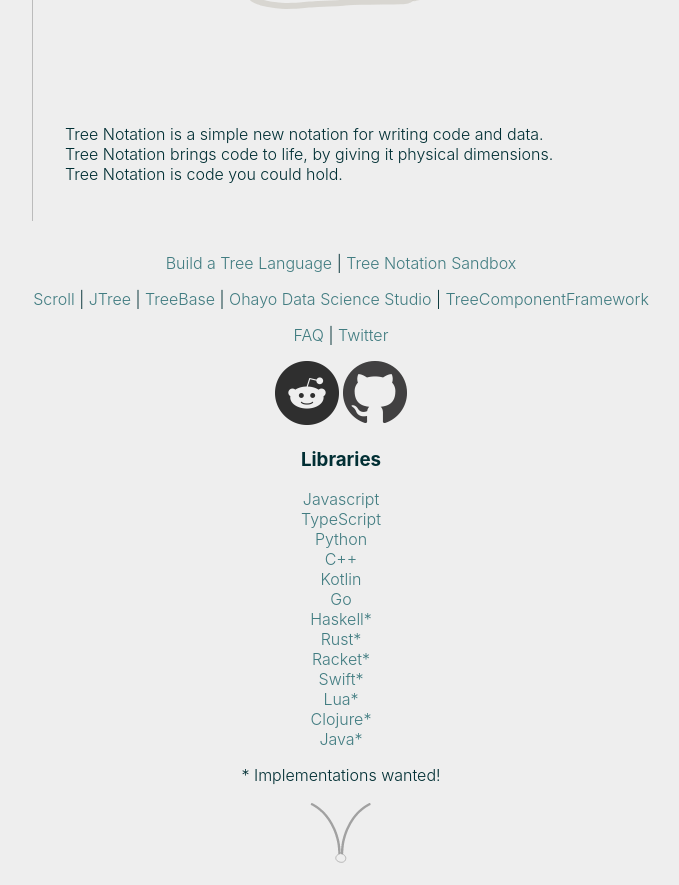
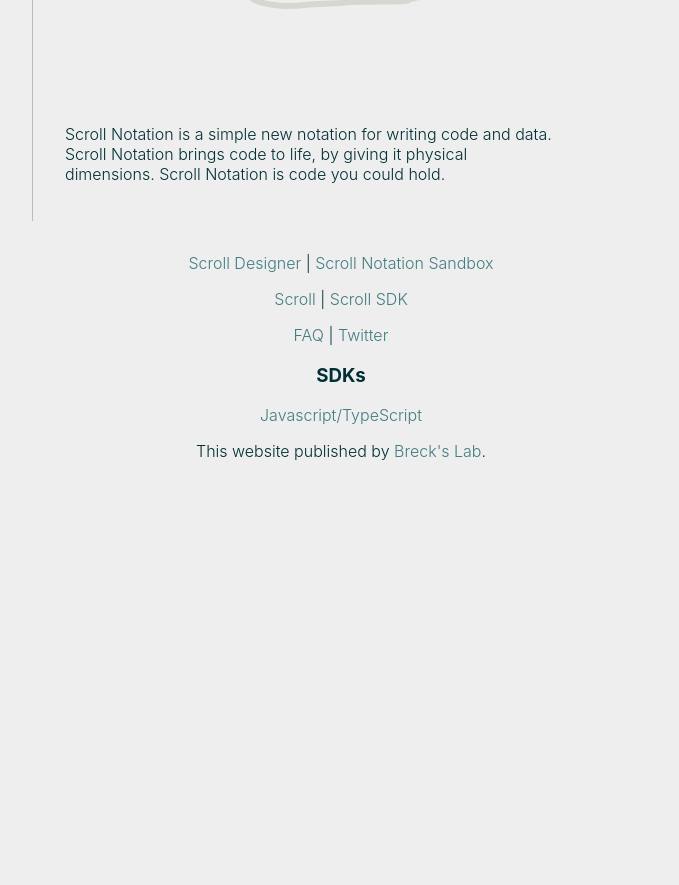
Before and after one commit to breck7/particles.scroll.pub, a plain HTML site: page index.html in a window 1280 px wide. Shown: the part 500-1385 px from the top of the page, without its empty margins (299-978 px from the left). After the commit the page ends 977 px from the top, so only its background shows below. Drawn offline with Linux system fonts and the light colour scheme.

Commit message:
checkpoint

```diff
--- a/index.html
+++ b/index.html
@@ -101,45 +101,45 @@
         height: 5rem;
       }
     </style>
-    <title>Tree Notation</title>
+    <title>Scroll Notation</title>
     <script src="lib/jtree.browser.js"></script>
     <script>
       const data = new jtree.TreeNode(`helloWorld3D
  title Hello world
- description Tree Notation is a simple new notation for writing code and data. Tree Notation brings code to life, by giving it physical dimensions. Tree Notation is code you could hold.
+ description Scroll Notation is a simple new notation for writing code and data. Scroll Notation brings code to life, by giving it physical dimensions. Scroll Notation is code you could hold.
 noSyntaxChars
  title No Syntax
- description Say goodbye to unnecessary syntax characters! Tree Notation drops those. The Tree Notation Experiment is to see if we can ditch all of that syntax for easier parsing without losing functionality.
+ description Say goodbye to unnecessary syntax characters! Scroll Notation drops those. The Scroll Notation Experiment is to see if we can ditch all of that syntax for easier parsing without losing functionality.
 createLanguages
  title Create New Languages
- description Tree Notation is a basic building block that you can build higher level Tree Languages on top of. <a href="https://jtree.treenotation.org/designer/">Try it now</a>.
+ description Scroll Notation is a basic building block that you can build higher level Tree Languages on top of. <a href="https://sdk.scroll.pub/designer/">Try it now</a>.
 paper
  title Works Offline
- description You can use Tree Notation with pen and paper too. <a href="https://en.wikipedia.org/wiki/Graph_paper">Graph paper</a> works great. For example, healthcare providers could write notes directly in Tree Notation. This can make it easier for lab scientists to analyze that data later on.
+ description You can use Scroll Notation with pen and paper too. <a href="https://en.wikipedia.org/wiki/Graph_paper">Graph paper</a> works great. For example, healthcare providers could write notes directly in Scroll Notation. This can make it easier for lab scientists to analyze that data later on.
 programWithPictures
  title Program With Pictures
- description Tree Notation can easily support non-traditional programming language designs. For example, you can design new Tree Languages that use <a href="https://github.com/publicdomaincompany/jtree/tree/main/langs/poop">pictures instead of words</a>.
+ description Scroll Notation can easily support non-traditional programming language designs. For example, you can design new Tree Languages that use <a href="https://github.com/publicdomaincompany/jtree/tree/main/langs/poop">pictures instead of words</a>.
 webForms
  title Web Forms Reinvented
- description Tree Notation could be the future of web forms. Web forms would still be able to look and operate just like they do today, but under the hood web forms could soon be creating Tree Notation documents. Designing forms would be easier. Autocomplete would be better. And eReceipts and copy/paste for web forms could become standard. <a href="https://github.com/treenotation/copypaster">See demo.</a>
+ description Scroll Notation could be the future of web forms. Web forms would still be able to look and operate just like they do today, but under the hood web forms could soon be creating Scroll Notation documents. Designing forms would be easier. Autocomplete would be better. And eReceipts and copy/paste for web forms could become standard. <a href="https://github.com/treenotation/copypaster">See demo.</a>
 cleanData
  title Bug Free Data
- description We no longer need to store our data in error prone CSV, XML, or JSON. Tree Notation gives us a simpler, more powerful encoding for data with lots of new advanced features. See an <a href="https://jtree.treenotation.org/designer/#standard%20iris">early example</a>.
+ description We no longer need to store our data in error prone CSV, XML, or JSON. Scroll Notation gives us a simpler, more powerful encoding for data with lots of new advanced features. See an <a href="https://sdk.scroll.pub/designer/#standard%20iris">early example</a>.
 programsAreAlsoSpreadsheets
  title Programs Are Spreadsheets
- description With Tree Notation, you think of code as being in rows and cells, just like in spreadsheets. Future spreadsheet applications could save their files in Tree Languages.
+ description With Scroll Notation, you think of code as being in rows and cells, just like in spreadsheets. Future spreadsheet applications could save their files in Tree Languages.
 visualProgramming
  title Visual Programming
- description Tree Notation might help make true visual programming a reality. Visual editors generate clean Tree Language code under the hood, that, with the help of tools, may be as good as the same code handwritten. Try an <a href="https://ohayo.computer">early example</a>.
+ description Scroll Notation might help make true visual programming a reality. Visual editors generate clean Tree Language code under the hood, that, with the help of tools, may be as good as the same code handwritten. Try an <a href="https://ohayo.computer">early example</a>.
 apis
  title A New Wave of APIs
- description In the 2000's, JSON was invented and as a simpler XML it led to an explosion in new web APIs. In the 2020's Tree Notation could do a similar thing. Compared to JSON APIs, Tree Notation APIs could be easier for end users, more intelligent through shared grammars, and more robust via reduced complexity. See an <a href="https://jtree.treenotation.org/designer/#standard%20arrow">early demo</a>.
+ description In the 2000's, JSON was invented and as a simpler XML it led to an explosion in new web APIs. In the 2020's Scroll Notation could do a similar thing. Compared to JSON APIs, Scroll Notation APIs could be easier for end users, more intelligent through shared grammars, and more robust via reduced complexity. See an <a href="https://sdk.scroll.pub/designer/#standard%20arrow">early demo</a>.
 complexityCanBeCounted
  title We Can Now Count Complexity
- description Tree Notation allows you to easily count the complexity of a given piece of code or data. With Tree Notation, you can objectively decide which thing is simpler than another. You can count complexity in "Tree Units" like lines, edges, words, cells, repeats and cellBits. You can count complexity starting from 0's and 1's or from a higher level. <a href="https://github.com/treenotation/research/blob/master/papers/paper3/countingComplexity.pdf">Read more</a>.
+ description Scroll Notation allows you to easily count the complexity of a given piece of code or data. With Scroll Notation, you can objectively decide which thing is simpler than another. You can count complexity in "Tree Units" like lines, edges, words, cells, repeats and cellBits. You can count complexity starting from 0's and 1's or from a higher level. <a href="https://github.com/treenotation/research/blob/master/papers/paper3/countingComplexity.pdf">Read more</a>.
 aFutureWithoutCompilers
  title A Future Without Compilers?
- description In the decades ahead, Tree Notation could change the way we think about computers. Tree Notation is like a 2-dimensional binary and could be used at the lowest levels of computing. We could see new types of Tree Machines that operate very differently than the computers we have today. <a href="https://blog.treenotation.org/liber-simplicitas.html">Read more</a>.`)
+ description In the decades ahead, Scroll Notation could change the way we think about computers. Scroll Notation is like a 2-dimensional binary and could be used at the lowest levels of computing. We could see new types of Tree Machines that operate very differently than the computers we have today. <a href="https://blog.notation.scroll.pub/liber-simplicitas.html">Read more</a>.`)
       const changeImage = event => {
         if (!event.target.href) return true
         event.preventDefault()
@@ -185,7 +185,7 @@ aFutureWithoutCompilers
           </a>
         </td>
         <td valign="top" class="rightCol">
-          <h1>Tree Notation</h1>
+          <h1>Scroll Notation</h1>
         </td>
       </tr>
       <tr>
@@ -200,43 +200,23 @@ aFutureWithoutCompilers
     </table>
 
     <p>
-      <a href="https://jtree.treenotation.org/designer/">Build a Tree Language</a> | <a href="https://jtree.treenotation.org/sandbox/">Tree Notation Sandbox</a>
+      <a href="https://sdk.scroll.pub/designer/">Scroll Designer</a> | <a href="https://sdk.scroll.pub/sandbox/">Scroll Notation Sandbox</a>
     </p>
     <p>
-            <a href="https://scroll.pub">Scroll</a> | <a href="https://jtree.treenotation.org/">JTree</a> |
-      <a href="https://treebase.treenotation.org/">TreeBase</a> |
-      <a href="https://github.com/treenotation/ohayo" title="A Data Science App Powered By Tree Notation">Ohayo Data Science Studio</a> |
-      <a href="https://jtree.treenotation.org/treeComponentFramework/">TreeComponentFramework</a>
+            <a href="https://scroll.pub">Scroll</a> | <a href="https://sdk.scroll.pub/">Scroll SDK</a>
     </p>
     <p>
-      <a href="https://faq.treenotation.org/">FAQ</a> |
-      <a href="https://twitter.com/treenotation">Twitter</a>
+      <a href="https://faq.scroll.pub/">FAQ</a> |
+      <a href="https://twitter.com/breck7">Twitter</a>
     </p>
-    <p id="social">
-      <a href="https://www.reddit.com/r/treenotation"><img src="reddit.png" title="Tree Notation Subreddit"/></a>
-      <a href="https://github.com/treenotation"><img src="github.png" title="Tree Notation on GitHub"/></a>
-    </p>
-    <h3>Libraries</h3>
+    <h3>SDKs</h3>
     <div class="libraries">
-      <a href="https://github.com/treenotation/jtree">Javascript</a>
-      <a href="https://github.com/treenotation/jtree">TypeScript</a>
-      <a href="https://github.com/treenotation/pytree">Python</a>
-      <a href="https://github.com/treenotation/ctree">C++</a>
-      <a href="https://github.com/justjake/ktree">Kotlin</a>
-      <a href="https://github.com/dpapathanasiou/go-tree-notation">Go</a>
-      <a href="https://github.com/treenotation/jtree/issues/16">Haskell*</a>
-      <a href="https://github.com/treenotation/jtree/issues/18">Rust*</a>
-      <a href="https://github.com/treenotation/jtree/issues/15">Racket*</a>
-      <a href="https://github.com/treenotation/jtree/issues/67">Swift*</a>
-      <a href="https://www.reddit.com/r/treenotation/comments/cjpvwu/is_there_a_lua_library/">Lua*</a>
-      <a href="https://github.com/treenotation/jtree/issues/69">Clojure*</a>
-      <a href="https://github.com/treenotation/jtree/issues/70">Java*</a>
-      <p>* Implementations wanted!</p>
+      <a href="https://github.com/treenotation/jtree">Javascript/TypeScript</a>
     </div>
     <p>
-      <a href="https://lab.treenotation.org"><img src="treeNotationLab.png" title="Tree Notation Lab"/></a>
+      This website published by <a href="https://breckyunits.com/lab.html">Breck's Lab</a>.
     </p>
-    <a style="display: block; position: absolute; top: 0; right: 0;" href="https://github.com/treenotation/treenotation.org"><img src="github-fork.svg"/></a>
+    <a style="display: block; position: absolute; top: 0; right: 0;" href="https://github.com/treenotation/notation.scroll.pub"><img src="github-fork.svg"/></a>
     <script>
       start()
     </script>
```
Also changed, not shown: 3 other files.
